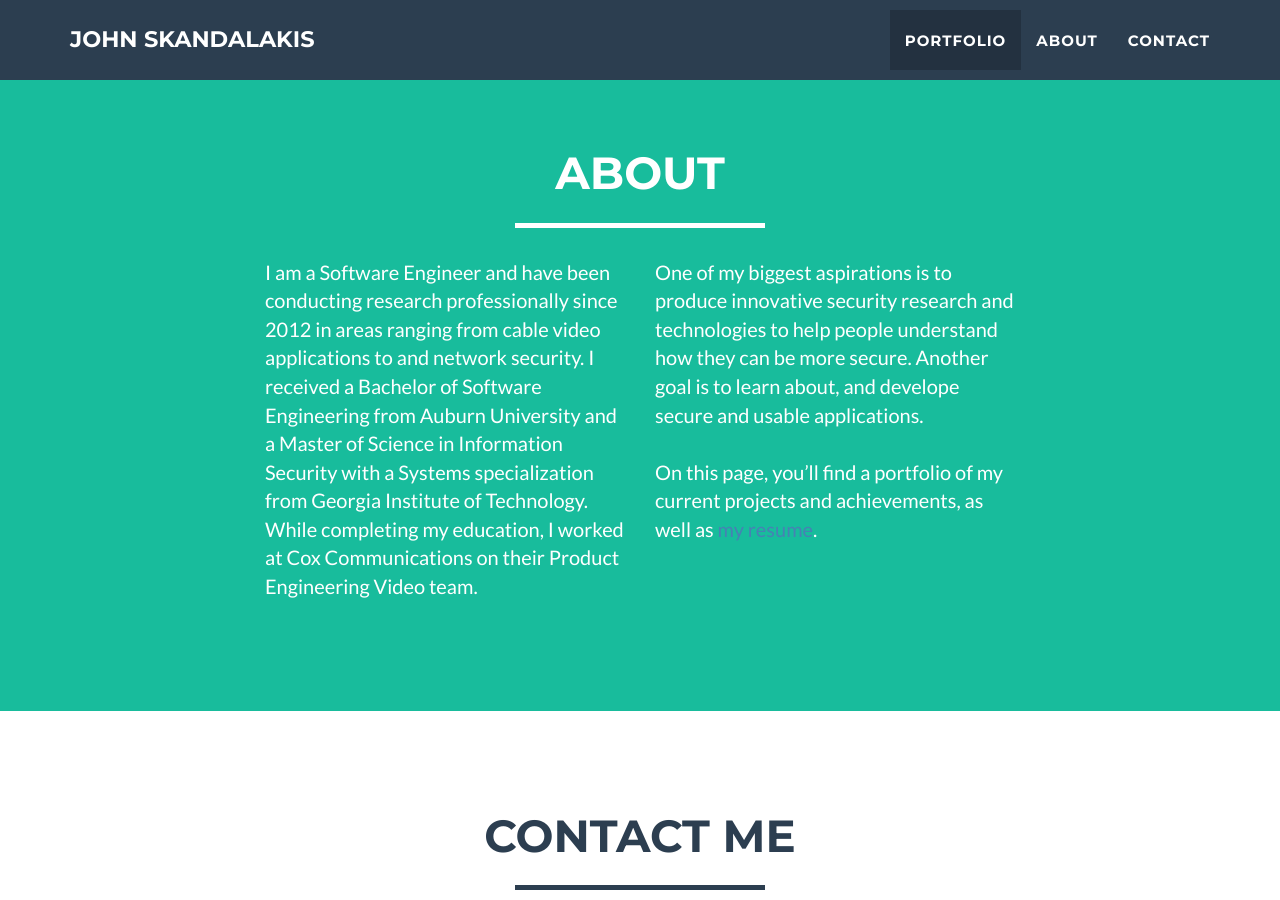
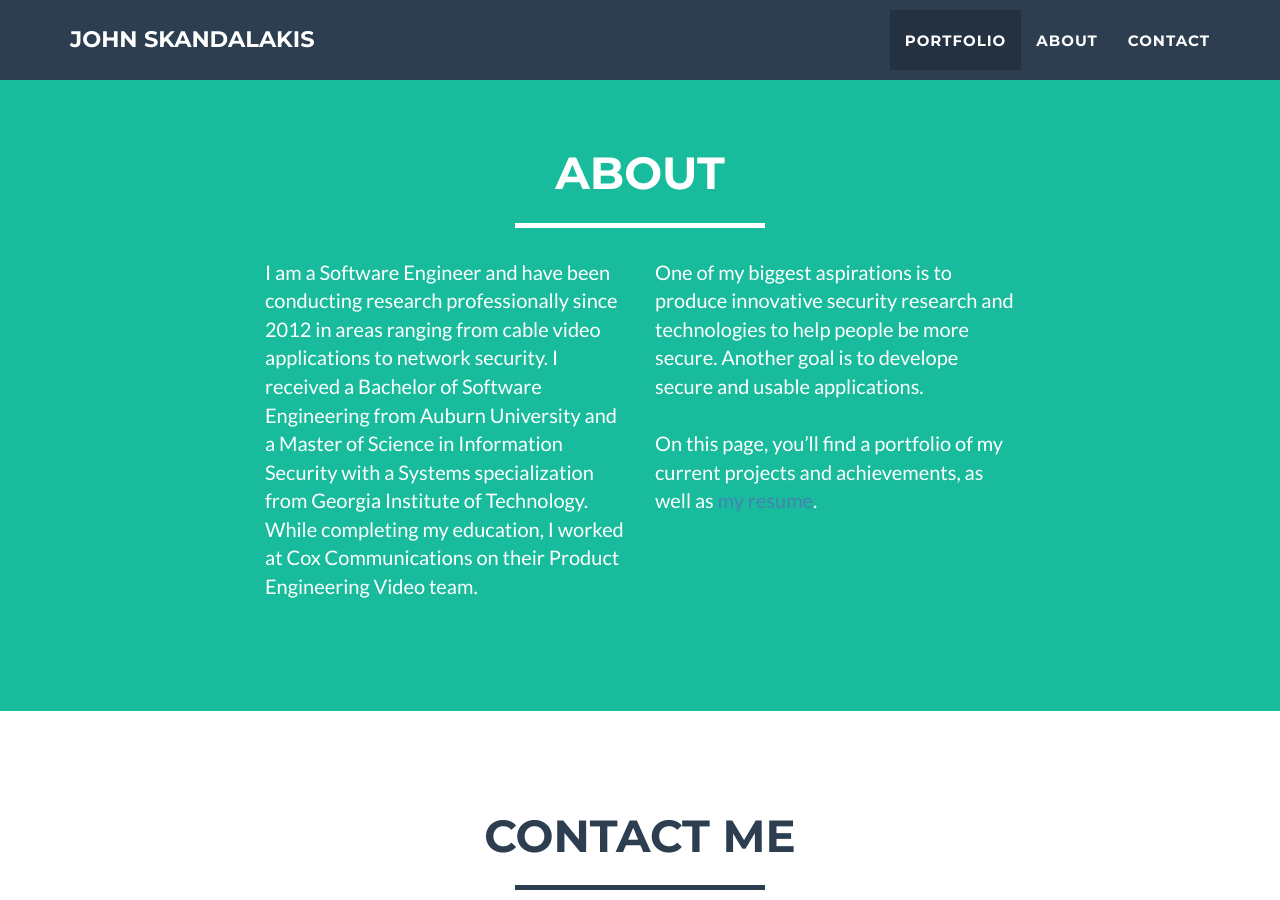
Before and after one commit to skandaloptagon/skandaloptagon.github.io, a Jekyll site: the page built from index.html, in a window 1280 px wide and 900 px high, scrolled down 1525 px. Built offline with Jekyll 4.4.1, drawn with Linux system fonts in a browser that asks for light colours.

Commit message:
Update about.html

```diff
--- a/_includes/about.html
+++ b/_includes/about.html
@@ -9,10 +9,10 @@
             </div>
             <div class="row">
                 <div class="col-lg-4 col-lg-offset-2">
-                    <p>I am a Software Engineer and have been conducting research professionally since 2012 in areas ranging from cable video applications to and network security. I received a Bachelor of Software Engineering from Auburn University and a Master of Science in Information Security with a Systems specialization from Georgia Institute of Technology. While completing my education, I worked at Cox Communications on their Product Engineering Video team.</p>
+                    <p>I am a Software Engineer and have been conducting research professionally since 2012 in areas ranging from cable video applications to network security. I received a Bachelor of Software Engineering from Auburn University and a Master of Science in Information Security with a Systems specialization from Georgia Institute of Technology. While completing my education, I worked at Cox Communications on their Product Engineering Video team.</p>
                 </div>
                 <div class="col-lg-4">
-                    <p>One of my biggest aspirations is to produce innovative security research and technologies to help people understand how they can be more secure. Another goal is to learn about, and develope secure and usable applications.<br><br>On this page, you’ll find a portfolio of my current projects and achievements, as well as <a href="https://docs.google.com/document/d/1GMQErZ-_e-e_MyrJzxUZCiKRDgTiMQhmfdjN0bNaEy4/edit?usp=sharing" style="color:SteelBlue">my resume</a>.</p>
+                    <p>One of my biggest aspirations is to produce innovative security research and technologies to help people be more secure. Another goal is to develope secure and usable applications.<br><br>On this page, you’ll find a portfolio of my current projects and achievements, as well as <a href="https://docs.google.com/document/d/1GMQErZ-_e-e_MyrJzxUZCiKRDgTiMQhmfdjN0bNaEy4/edit?usp=sharing" style="color:SteelBlue">my resume</a>.</p>
                 </div>
             </div>
         </div>
```
